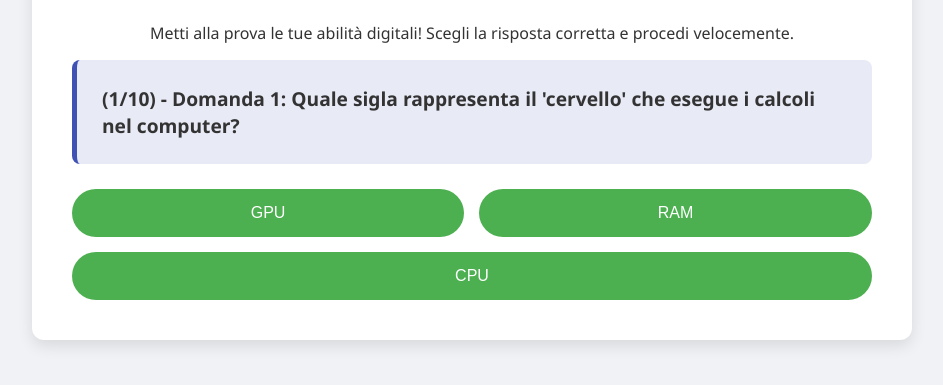
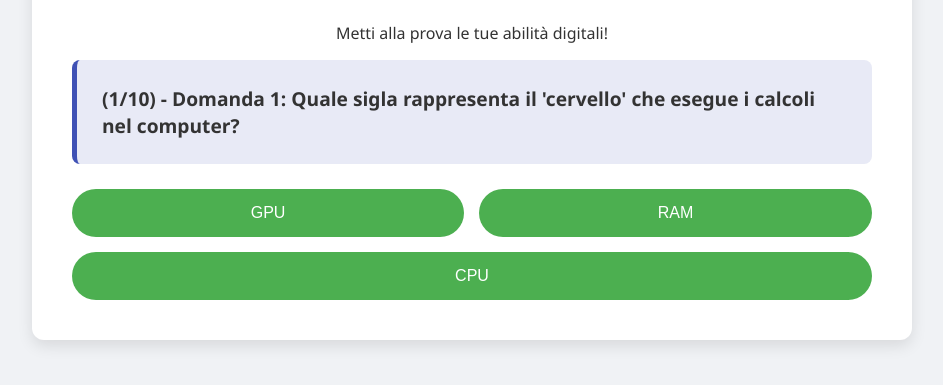
Before and after one commit to ziko9898/mini-quiz.ia, a plain HTML site: page index.html in a window 1280 px wide. Shown: the part 185-570 px from the top of the page, without its empty margins (168-1111 px from the left). Drawn offline with Linux system fonts and the light colour scheme.

Commit message:
Simplify quiz instructions in index.html
Removed additional text from the quiz instructions.

```diff
--- a/index.html
+++ b/index.html
@@ -88,7 +88,7 @@
 
     <div class="quiz-container">
         <h1>Quiz di Informatica e IA (10 Domande) 🧠</h1>
-        <p>Metti alla prova le tue abilità digitali! Scegli la risposta corretta e procedi velocemente.</p>
+        <p>Metti alla prova le tue abilità digitali!</p>
 
         <div id="quiz-area">
             <div class="question-box" id="question"></div>
```
